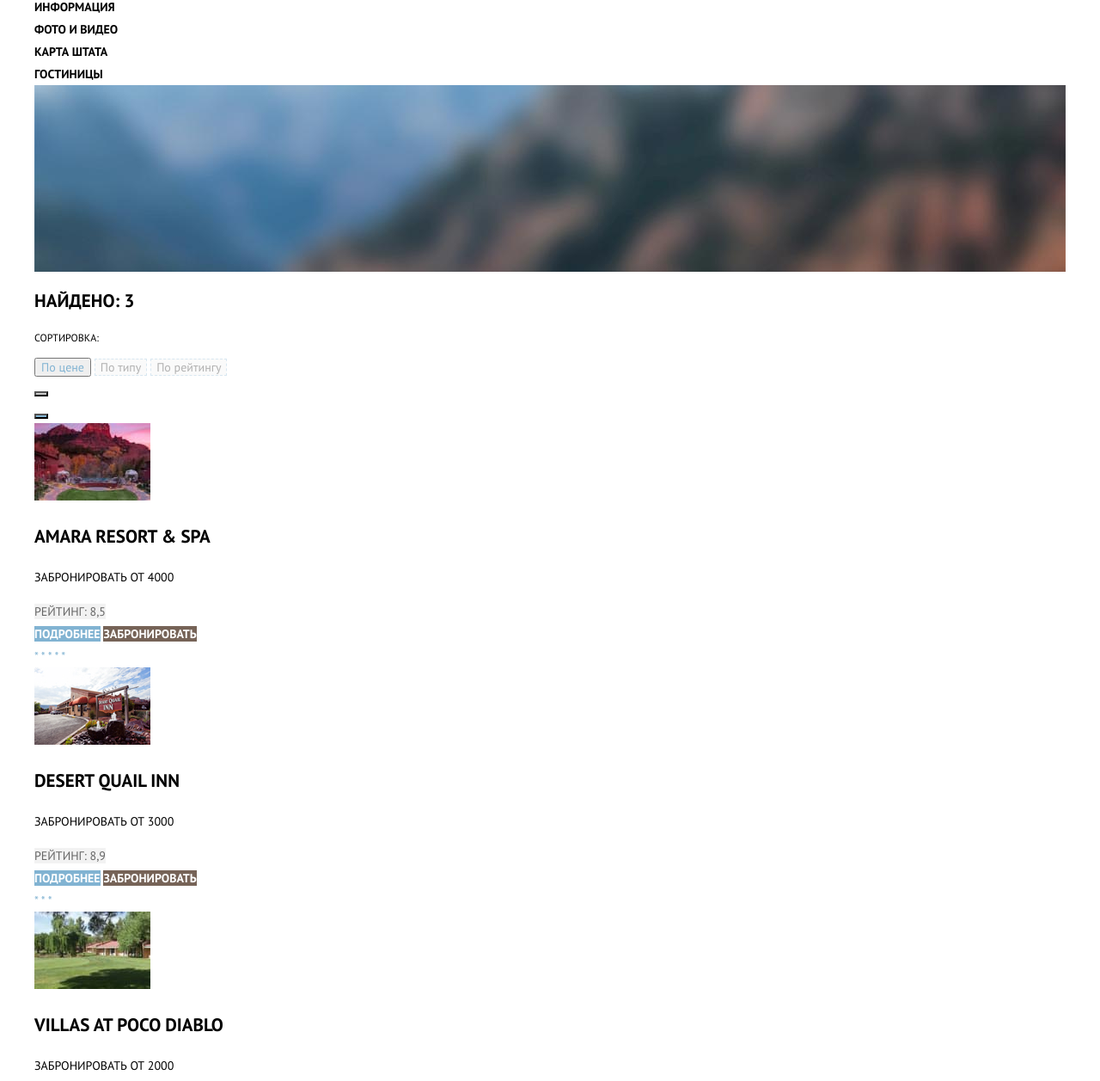
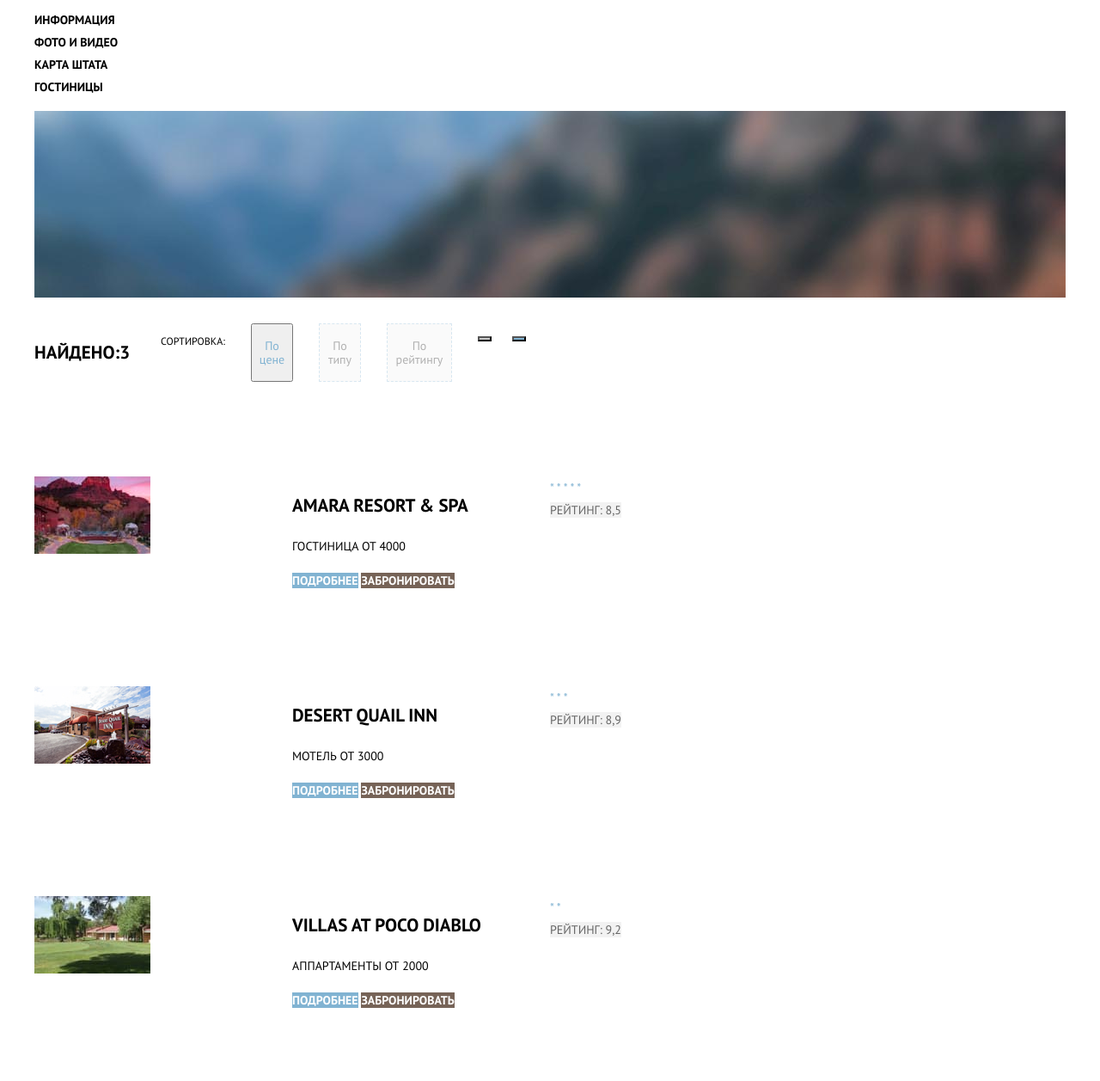
Before and after one commit to AksenovKirill/1529119-sedona-29, a plain HTML site: page catalog.html in a window 1280 px wide. Shown: the part 83-1340 px from the top of the page at 86% size. Drawn offline with Linux system fonts and the light colour scheme.

Commit message:
Сетка на гридах
Разметил сетки главной и внутренней страницы. Проверил на валидность.

```diff
--- a/catalog.html
+++ b/catalog.html
@@ -8,24 +8,28 @@
   <link rel="stylesheet" href="css/normalize.css">
   <link rel="stylesheet" href="css/style.css">
 
-</head>
-
-<body class="page-body">
-
   <header class="main-header">
 
-  <div class="logo">
-    <img src="img/logo-index.png" width="138" height="70" alt="Логотип">
+    <a class="logo-div">
+      <img src="img/logo-index.png" width="138" height="70" alt="Логотип" />
+    </a>
+    <nav class="main-navigation">
+      <div class="grid-navigation">
+        <ul class="site-navigation">
+          <li class="style-nav style-nav1">
+            <a class="nav-link" href="index.html">Информация</a>
+          </li>
+          <li class="style-nav style-nav2">
+            <a class="nav-link" href="#">Фото и видео</a>
+          </li>
+          <li class="style-nav style-nav3">
+            <a class="nav-link" href="#">Карта штата</a>
+          </li>
+          <li class="style-nav style-nav4">
+            <a class="nav-link" href="#">Гостиницы</a>
+          </li>
+        </ul>
       </div>
-
-  <nav class="main-navigation">
-
-      <ul class="site-navigation">
-        <li><a class="nav-link" href="index.html">Информация</a></li>
-        <li><a class="nav-link" href="#">Фото и видео</a></li>
-        <li><a class="nav-link" href="#">Карта штата</a></li>
-        <li><a class="nav-link" href="#">Гостиницы</a></li>
-      </ul>
     </nav>
   </header>
 
@@ -38,14 +42,11 @@
     </section>
 
     <section class="found">
-      <h3 class="catalog-h3">Найдено: 3</h3>
+      <h3 class="catalog-h3">Найдено:3</h3>
       <p class="sorting">Сортировка:</p>
       <button class="button1" type="button">По цене</button>
       <button class="button2" type="button">По типу</button>
       <button class="button3" type="button">По рейтингу</button>
-</section>
-
-<section class="arrows">
       <div class="up">
         <button class="up-arrows" type="button"></button>
       </div>
@@ -59,42 +60,49 @@
     <ul class="list-hotel">
       <li class="item-hotel">
         <img src="img/hotel.jpg" width="135" height="90" alt="Гостиница">
+        <div>
         <h3 class="catalog-h3 hotel-h3">Amara Resort & Spa</h3>
-        <p>Забронировать от 4000</p>
-        <a class="rating" href="#">Рейтинг: 8,5</a><br>
+        <p>Гостиница от 4000</p>
         <a class="detail" href="#">Подробнее</a>
         <a class="booking" href="#">Забронировать</a>
+      </div>
         <div>
           <a class="star" href="">*</a>
           <a class="star" href="">*</a>
           <a class="star" href="">*</a>
           <a class="star" href="">*</a>
-          <a class="star" href="">*</a>
+          <a class="star" href="">*</a><br>
+          <a class="rating" href="#">Рейтинг: 8,5</a><br>
         </div>
       </li>
-      <li>
+      <li class="item-hotel">
+
         <img src="img/motel.jpg" width="135" height="90" alt="Мотель">
+        <div>
         <h3 class="catalog-h3 hotel-h3">Desert Quail Inn</h3>
-        <p>Забронировать от 3000</p>
-        <a class="rating" href="#">Рейтинг: 8,9 </a><br>
+        <p>Мотель от 3000</p>
         <a class="detail" href="#">Подробнее</a>
         <a class="booking" href="#">Забронировать</a>
+      </div>
         <div>
           <a class="star" href="">*</a>
           <a class="star" href="">*</a>
-          <a class="star" href="">*</a>
+          <a class="star" href="">*</a><br>
+          <a class="rating" href="#">Рейтинг: 8,9 </a>
         </div>
       </li>
-      <li>
+      <li class="item-hotel">
         <img src="img/appartament.jpg" width="135" height="90" alt="Аппартаменты">
+        <div>
         <h3 class="catalog-h3 hotel-h3">Villas at Poco Diablo</h3>
-        <p>Забронировать от 2000</p>
-        <a class="rating" href="#">Рейтинг: 9,2 </a><br>
+        <p>Аппартаменты от 2000</p>
         <a class="detail" href="#">Подробнее</a>
         <a class="booking" href="#">Забронировать</a>
+      </div>
         <div>
           <a class="star" href="">*</a>
-          <a class="star" href="">*</a>
+          <a class="star" href="">*</a><br>
+          <a class="rating" href="#">Рейтинг: 9,2 </a>
         </div>
       </li>
     </ul>
@@ -103,11 +111,10 @@
   </main>
 
   <footer class="page-footer main-footer">
-
     <section class="footer-contact">
       <ul class="contact-list">
         <li class="contact-item">
-          <a class="button-visit" href="#">#visitsedona</a><br>
+          <a class="button-visit" href="#">#visitsedona</a><br />
           <a class="telephone" href="tel:+7495666-01-66">ТЕЛ: +7(495) 666-01-66</a>
         </li>
       </ul>
@@ -117,27 +124,27 @@
       <ul class="social-list">
         <li class="style-social">
           <a class="social-button" href="#">
-            <img src="img/twitter.png" width="17" height="15"  alt="twitter">
+            <img src="img/twitter.png" width="17" height="15" alt="twitter" />
           </a>
         </li>
         <li class="style-social">
           <a class="social-button" href="#">
-            <img src="img/fb-icon.png" width="12" height="22" alt="facebook">
+            <img src="img/fb-icon.png" width="12" height="22" alt="facebook" />
           </a>
         </li>
         <li class="style-social">
           <a class="social-button" href="#">
-            <img src="img/youtube.png" width="20" height="16" alt=">youtube">
+            <img src="img/youtube.png" width="20" height="16" alt="youtube" />
           </a>
         </li>
       </ul>
     </section>
 
     <section class="footer-copyright">
-    <p>Website by</p>
+      <p class="p-copy">Website by</p>
       <div class="copyright">
         <a class="button-copyright" href="https://htmlacademy.ru/intensive/htmlcss">
-    <img src="img/logo-htmlacademy.png" width="115" height="41" alt="Логотип академии"></a>
+          <img src="img/logo-htmlacademy.png" width="115" height="41" alt="Логотип академии" /></a>
       </div>
     </section>
   </footer>
--- a/css/style.css
+++ b/css/style.css
@@ -297,16 +297,27 @@ img {
 .filter {
   width: 1200px;
   height: 217px;
-  left: 40px;
-  top: 56px;
   background-image: url("../img/catalog.jpg");
 }
 
 /*Found*/
+.found {
+  display: grid;
+  grid-template-columns: 117px 75px 49px 49px 76px 10px 10px;
+  gap: 30px;
+  margin-top: 30px;
+}
 
 .sorting {
   font-size: 12px;
   line-height: 18px;
+}
+
+.item-hotel {
+  display: grid;
+  grid-template-columns: 1fr 1fr 1fr 1fr;
+  margin-top: 110px;
+  margin-bottom: 54px;
 }
 
 .button1 {
```
Lines whose indentation alone changed are shown as unchanged.
